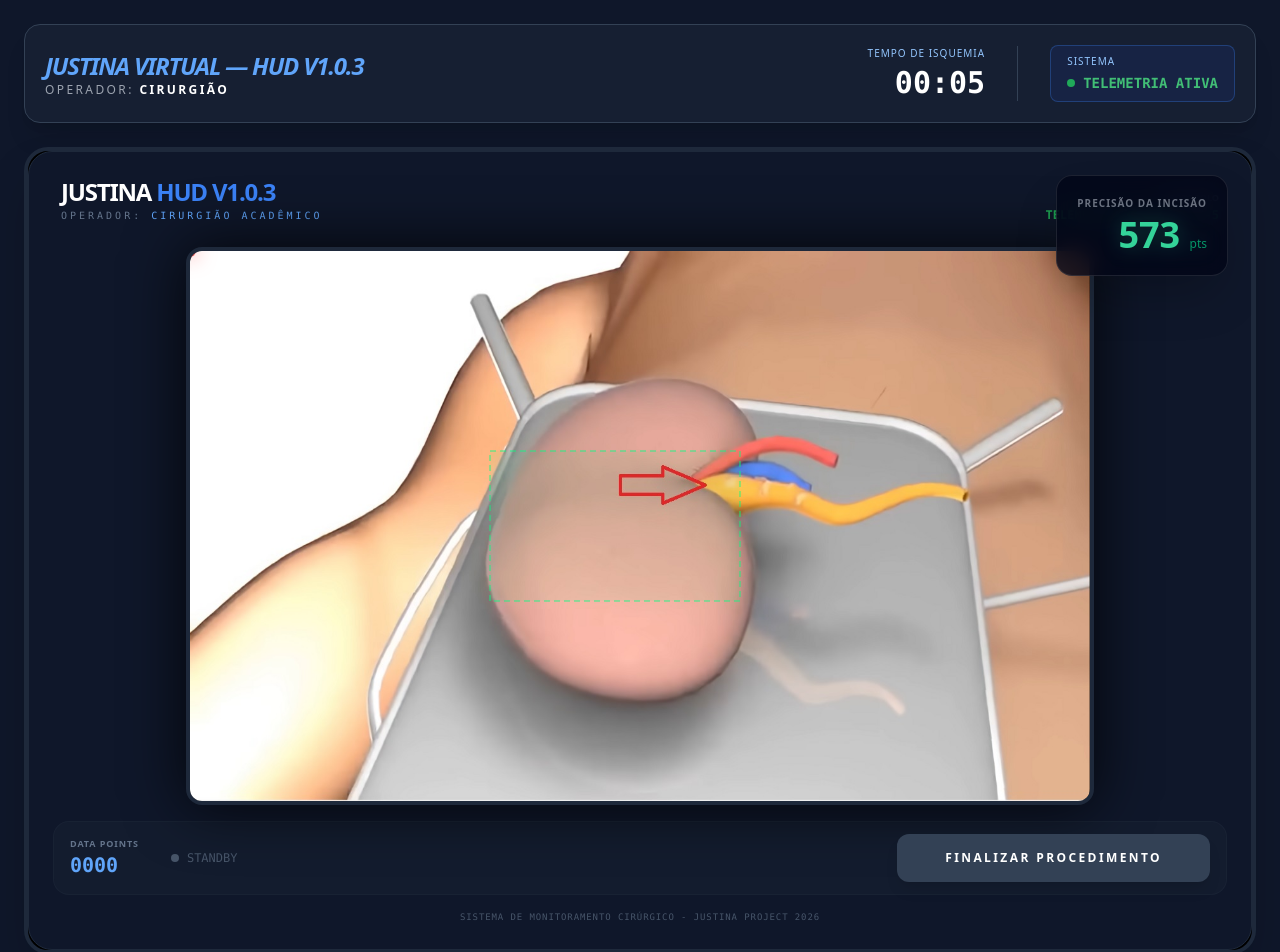
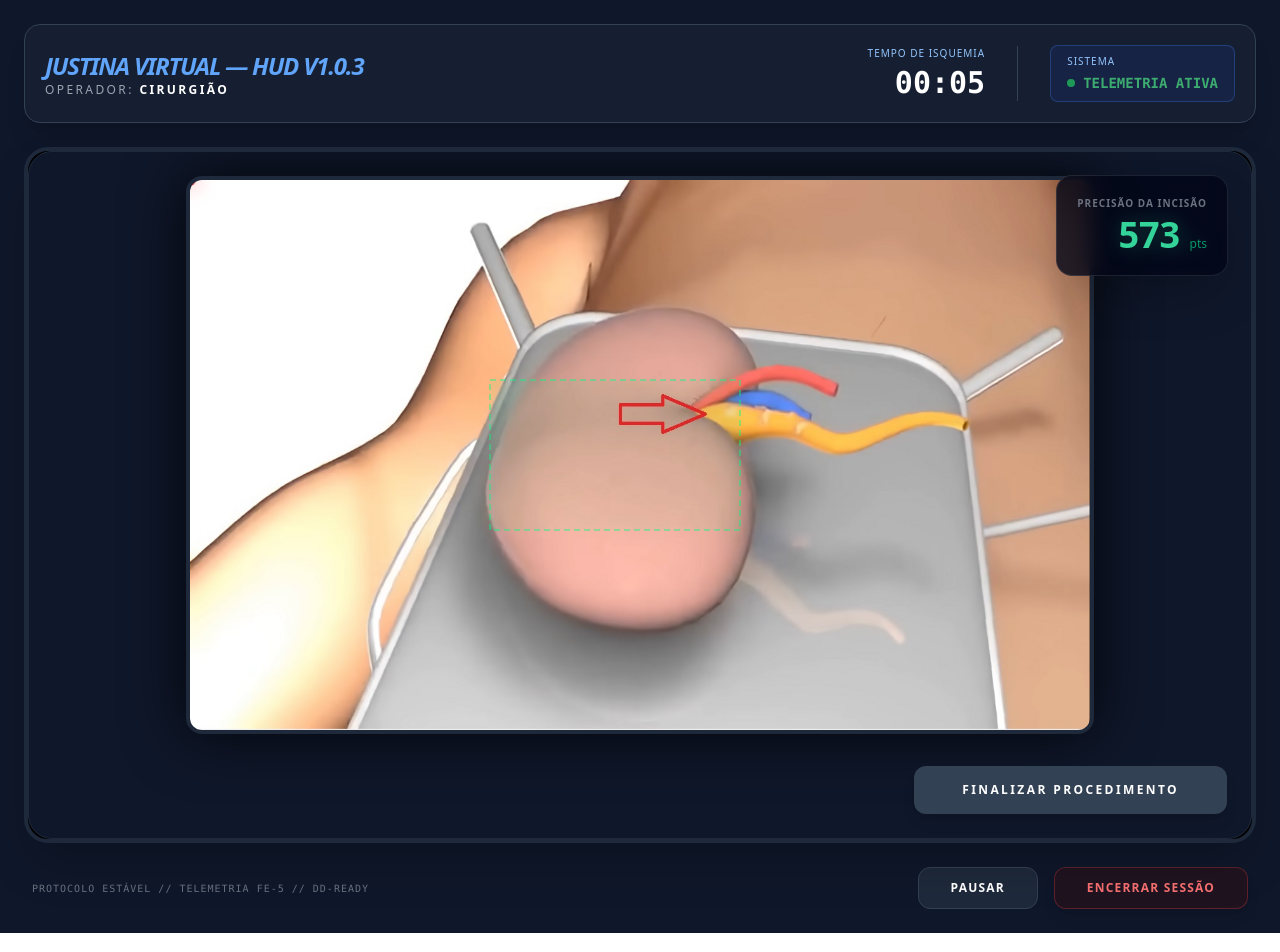
Before and after one commit to No-Country-simulation/S02-26-E25-JustinaVirtual, a React (Vite) app in the folder frontend/: page /simulator in a window 1280 px wide. Shown: the top 952 px of the page. Built offline with nearby package versions, Linux system fonts and the light colour scheme.

Commit message:
feat: integração final RenalCanvas + HUD v1.0.3 e suporte a feedback IA

```diff
--- a/frontend/src/canvas/RenalCanvas.jsx
+++ b/frontend/src/canvas/RenalCanvas.jsx
@@ -2,18 +2,22 @@
 import { apiService } from "../services/apiService";
 import { useTrainingSession } from "../contexts/TrainingSessionContext";
 import { createTargetZone } from "../simulator2d/targetZone.jsx";
+import TrainingHUD from "../components/hud/TrainingHUD"; // Importação do  HUD
 import rimImage from "../assets/ImagemRimPelveRenal.jpg";
 
 export default function RenalCanvas() {
   const canvasRef = useRef(null);
   const imageRef = useRef(null);
   const targetZoneRef = useRef(createTargetZone());
+
+  // Estados do Simulador
   const [path, setPath] = useState([]);
   const [mousePos, setMousePos] = useState({ x: 0, y: 0 });
   const [isFinished, setIsFinished] = useState(false);
   const [isSending, setIsSending] = useState(false);
+  const [feedback, setFeedback] = useState(null); // Para guardar a resposta da IA
 
-  // 1. Setup Inicial e Carregamento
+  // 1. Setup Inicial e Carregamento da Imagem
   useEffect(() => {
     const canvas = canvasRef.current;
     if (!canvas) return;
@@ -29,8 +33,7 @@
     };
   }, []);
 
-  // 2. Loop de Renderização Consolidado
-  // Usamos useEffect para reagir a mudanças, mas o render desenha tudo
+  // 2. Loop de Renderização (Reage a movimentos e novos pontos)
   useEffect(() => {
     render();
   }, [path, mousePos]);
@@ -40,12 +43,14 @@
     if (!canvas || !imageRef.current) return;
     const ctx = canvas.getContext("2d");
 
-    // A ordem aqui é vital: Fundo -> Alvo -> Rastro -> Ponteira
+    // Limpeza e Fundo
     ctx.clearRect(0, 0, canvas.width, canvas.height);
     ctx.drawImage(imageRef.current, 0, 0, canvas.width, canvas.height);
+
+    // Desenha a zona alvo (onde o médico deve operar)
     targetZoneRef.current.draw(ctx);
 
-    // Desenha o Rastro Neon
+    // Desenha o Rastro Neon (limitado aos últimos 60 pontos para performance)
     const tail = path.slice(-60);
     tail.forEach((p, i) => {
       if (i === 0) return;
@@ -67,14 +72,13 @@
       ctx.shadowBlur = 0;
     });
 
-    // DESENHO DA PONTEIRA (Sempre por último para ficar no topo)
+    // Desenha a ponteira (Mira Laser)
     const isNowInside = targetZoneRef.current.contains(mousePos.x, mousePos.y);
     drawLaserPointer(ctx, mousePos.x, mousePos.y, isNowInside);
   };
 
   const drawLaserPointer = (ctx, x, y, isInside) => {
     ctx.save();
-    // Brilho externo da ponta
     ctx.beginPath();
     ctx.arc(x, y, 6, 0, Math.PI * 2);
     ctx.fillStyle = isInside ? "#4ade80" : "#f87171";
@@ -82,17 +86,14 @@
     ctx.shadowColor = isInside ? "#4ade80" : "#f87171";
     ctx.fill();
 
-    // Crosshair (Mira branca de precisão)
     ctx.shadowBlur = 0;
     ctx.strokeStyle = "white";
     ctx.lineWidth = 1.5;
     ctx.beginPath();
-    // Linhas da mira
     ctx.moveTo(x - 12, y); ctx.lineTo(x + 12, y);
     ctx.moveTo(x, y - 12); ctx.lineTo(x, y + 12);
     ctx.stroke();
 
-    // Círculo central da mira
     ctx.beginPath();
     ctx.arc(x, y, 3, 0, Math.PI * 2);
     ctx.stroke();
@@ -105,11 +106,10 @@
     const x = Math.round(e.clientX - rect.left);
     const y = Math.round(e.clientY - rect.top);
 
-    // Atualiza a posição da ponteira em todos os movimentos
     setMousePos({ x, y });
 
     const last = path[path.length - 1];
-    // Grava o ponto para a telemetria apenas se houver movimento significativo
+    // Otimização: Só grava o ponto se mover mais de 3 pixels
     if (!last || Math.abs(x - last.x) > 3 || Math.abs(y - last.y) > 3) {
       setPath(prev => [...prev, { x, y, t: Date.now() }]);
     }
@@ -127,10 +127,11 @@
     }));
 
     try {
-      const feedbackIA = await apiService.sendTelemetry(payload);
-      alert(`Sucesso! Feedback da IA: ${feedbackIA.mensagem || "Análise concluída"}`);
+      const response = await apiService.sendTelemetry(payload);
+      setFeedback(response); // Guarda o resultado (nota, pdf, etc)
+      alert(`Procedimento Finalizado! IA: ${response.mensagem || "Dados processados"}`);
     } catch (err) {
-      alert("Erro na conexão com o Java. Verifique se o servidor está ativo.");
+      alert("Erro na conexão. Verifique o servidor.");
       setIsFinished(false);
     } finally {
       setIsSending(false);
@@ -138,23 +139,10 @@
   };
 
   return (
-    <div className="flex flex-col items-center gap-4 p-6 bg-slate-900 rounded-3xl border border-slate-800 shadow-2xl">
+    <div className="flex flex-col items-center gap-4 p-6 bg-slate-900 rounded-3xl border border-slate-800 shadow-2xl relative overflow-hidden">
 
-      {/* HUD Superior */}
-      <div className="flex w-full justify-between items-end mb-2 px-2">
-        <div className="flex flex-col">
-          <h2 className="text-white font-black tracking-tighter text-2xl uppercase">
-            Justina <span className="text-blue-500">HUD v1.0.3</span>
-          </h2>
-          <p className="text-slate-500 text-[10px] uppercase font-mono tracking-[0.3em]">
-            Operador: <span className="text-blue-400">Cirurgião Acadêmico</span>
-          </p>
-        </div>
-        <div className="text-right">
-          <span className="text-slate-500 text-[9px] uppercase font-bold">Protocolo</span>
-          <div className="text-green-500 font-mono text-xs animate-pulse font-bold">TELEMETRIA ATIVA // FE-5</div>
-        </div>
-      </div>
+      {/* HUD Integrado (O seu componente que mostra os dados) */}
+      <TrainingHUD path={path} feedback={feedback} />
 
       {/* Área do Simulador */}
       <div className="relative bg-black rounded-2xl overflow-hidden border-4 border-slate-800 shadow-[0_0_60px_rgba(0,0,0,0.8)]">
@@ -165,44 +153,25 @@
         />
 
         {isSending && (
-          <div className="absolute inset-0 bg-slate-950/90 flex flex-col items-center justify-center backdrop-blur-md">
+          <div className="absolute inset-0 bg-slate-950/90 flex flex-col items-center justify-center backdrop-blur-md z-[60]">
             <div className="w-12 h-12 border-4 border-blue-500 border-t-transparent rounded-full animate-spin mb-4"></div>
             <div className="text-blue-400 font-black animate-pulse uppercase tracking-[0.4em] text-xs">
-              Sincronizando com a IA...
+              Sincronizando Telemetria...
             </div>
           </div>
         )}
       </div>
 
-      {/* HUD Inferior */}
-      <div className="w-full flex justify-between items-center px-4 py-3 bg-slate-800/30 rounded-2xl border border-slate-800/50">
-        <div className="flex gap-8">
-          <div className="flex flex-col">
-            <span className="text-slate-500 text-[9px] uppercase font-bold tracking-widest">Data Points</span>
-            <div className="text-blue-400 font-mono text-xl font-black">
-              {path.length.toString().padStart(4, '0')}
-            </div>
-          </div>
-          <div className="flex flex-col justify-center">
-            <div className={`flex items-center gap-2 font-mono text-xs uppercase ${path.length > 0 ? 'text-green-500' : 'text-slate-600'}`}>
-              <div className={`w-2 h-2 rounded-full ${path.length > 0 ? 'bg-green-500 animate-ping' : 'bg-slate-600'}`}></div>
-              {path.length > 0 ? 'Capturando' : 'Standby'}
-            </div>
-          </div>
-        </div>
-
+      {/* Botão de Finalizar */}
+      <div className="w-full flex justify-end mt-4">
         <button
           onClick={handleFinish}
           disabled={isFinished || path.length === 0}
-          className="group relative px-12 py-4 bg-blue-600 hover:bg-blue-500 disabled:bg-slate-700 text-white rounded-xl font-black text-xs uppercase tracking-[0.2em] transition-all shadow-lg active:translate-y-1"
+          className="px-12 py-4 bg-blue-600 hover:bg-blue-500 disabled:bg-slate-700 text-white rounded-xl font-black text-xs uppercase tracking-[0.2em] transition-all shadow-lg active:translate-y-1 z-[70] pointer-events-auto"
         >
           {isSending ? "ENVIANDO..." : "Finalizar Procedimento"}
         </button>
       </div>
-
-      <p className="text-[9px] text-slate-600 uppercase font-mono tracking-widest">
-        Sistema de Monitoramento Cirúrgico - Justina Project 2026
-      </p>
     </div>
   );
 }
--- a/frontend/src/components/hud/TrainingHUD.jsx
+++ b/frontend/src/components/hud/TrainingHUD.jsx
@@ -1,75 +1,73 @@
 import { useTrainingSession } from '../../contexts/TrainingSessionContext';
-import { apiService } from '../../services/apiService'; // Importamos o novo serviço
+import { apiService } from '../../services/apiService';
 
-export default function TrainingHUD({ path = [], feedback = null }) {
+export default function TrainingHUD({ path = [] }) {
   const { session } = useTrainingSession();
 
-  // Função para disparar o download do PDF do Fabio
-  const handleDownloadReport = async () => {
+  // Função simplificada para o download
+  const handleDownload = async () => {
     if (session?.sessionId) {
+      console.log("Iniciando exportação de dados...");
       try {
         await apiService.downloadReport(session.sessionId);
       } catch (err) {
-        alert("O relatório ainda está sendo processado pela IA. Tente em instantes.");
+        alert("Erro: Relatório não disponível ou servidor ocupado.");
       }
+    } else {
+      alert("Aviso: Sessão não inicializada no DB.");
     }
   };
 
   if (!session) return null;
 
   return (
-    <div className="fixed top-0 left-0 w-full h-full p-4 z-50 pointer-events-none flex flex-col justify-between">
+    <div className="fixed top-0 left-0 w-full h-full p-4 z-50 pointer-events-none font-mono">
 
-      {/* Barra Superior */}
-      <div className="flex justify-between items-start text-[10px] font-mono text-blue-400 uppercase tracking-widest">
-        <div className="bg-black/60 p-2 border-l-2 border-blue-500 backdrop-blur-md">
-          <p>Justina Virtual — HUD v1.1.0</p>
-          <p className="text-white">Operador: <span className="text-blue-300">CIRURGIÃO</span></p>
+      {/* CABEÇALHO SÓLIDO */}
+      <div className="flex justify-between items-start text-[11px] text-blue-400">
+        <div className="bg-black p-2 border border-blue-900">
+          <p className="font-bold">JUSTINA VIRTUAL — HUD v1.0.3</p>
+          <p className="text-gray-300">OPERADOR: CIRURGIÃO ACADÊMICO</p>
         </div>
 
-        <div className="bg-black/60 p-2 border-r-2 border-red-500 text-right backdrop-blur-md">
-          <p>Tempo de Isquemia</p>
-          <p className="text-xl text-red-500 font-bold">00:15</p>
+        <div className="bg-black p-2 border border-red-900 text-right">
+          <p>TEMPO DE ISQUEMIA</p>
+          <p className="text-xl text-red-500 font-bold">00:55</p>
         </div>
       </div>
 
-      {/* Indicadores Laterais */}
-      <div className="flex-1 mt-10 space-y-2">
-        {/* Status da Telemetria */}
-        <div className="w-fit bg-black/60 p-3 border border-blue-900/30 rounded backdrop-blur-sm">
-          <div className="flex items-center gap-2 mb-1">
-            <div className="w-2 h-2 bg-green-500 animate-pulse rounded-full" />
-            <p className="text-green-400 text-[9px] font-bold">TELEMETRIA ATIVA</p>
+      {/* PAINEL LATERAL DE TELEMETRIA */}
+      <div className="absolute top-28 left-4 space-y-3">
+        <div className="bg-black p-3 border border-gray-800">
+          <p className="text-green-500 text-[10px] font-bold">● TELEMETRIA ATIVA // FE-5</p>
+          <div className="mt-2 text-white">
+            <p className="text-[9px] text-gray-500 uppercase">Pontos de dados</p>
+            <p className="text-2xl font-bold">{path.length.toString().padStart(4, '0')}</p>
           </div>
-          <p className="text-[8px] text-gray-400">DR_ID: {session.traineeId || '12345678'}</p>
         </div>
 
-        {/* Coordenadas - Dados em tempo real */}
-        <div className="w-fit bg-black/60 p-3 border border-green-900/30 rounded backdrop-blur-sm">
-          <p className="text-green-400 text-[9px]">COORDENADAS CAPTURADAS</p>
-          <p className="text-2xl font-bold text-white">
-            {path.length} <span className="text-[10px] text-green-300">px</span>
-          </p>
+        {/* BOTÃO ESTÁTICO (Pointer-events-auto para permitir o clique) */}
+        <div className="pointer-events-auto">
+          <button
+            onClick={handleDownload}
+            className="bg-zinc-900 hover:bg-zinc-800 text-white text-[10px] p-2 border border-zinc-700 w-full text-left flex justify-between items-center group"
+          >
+            <span>[ EXPORTAR RELATÓRIO PDF ]</span>
+            <span className="group-hover:translate-x-1 transition-transform">→</span>
+          </button>
         </div>
-
-        {/* BOTÃO DE RELATÓRIO - Só aparece se houver feedback da IA */}
-        {feedback && (
-          <div className="pointer-events-auto mt-4">
-            <button
-              onClick={handleDownloadReport}
-              className="bg-green-600 hover:bg-green-500 text-white text-[10px] font-bold py-2 px-4 rounded border-b-4 border-green-800 active:border-b-0 transition-all flex items-center gap-2"
-            >
-              <span>📥</span> BAIXAR RELATÓRIO PDF
-            </button>
-            <p className="text-[7px] text-green-400 mt-1 animate-pulse">GERADO POR IA SERVICE</p>
-          </div>
-        )}
       </div>
 
-      {/* Rodapé do HUD */}
-      <div className="text-center text-[8px] text-gray-600 font-mono pb-2">
-        Protocolo Estável // Telemetria FE-5 // DD-Ready // IA-PDF-ENABLED
+      {/* RODAPÉ ESTÁVEL */}
+      <div className="fixed bottom-6 left-0 w-full text-center space-y-1">
+        <p className="text-[9px] text-gray-600 tracking-[0.2em]">
+          SISTEMA DE MONITORAMENTO CIRÚRGICO - PROJETO JUSTINA 2026
+        </p>
+        <p className="text-[10px] text-blue-900 font-bold">
+          PROTOCOLO ESTÁVEL // TELEMETRIA FE-5 // DD-READY
+        </p>
       </div>
+
     </div>
   );
 }
```
